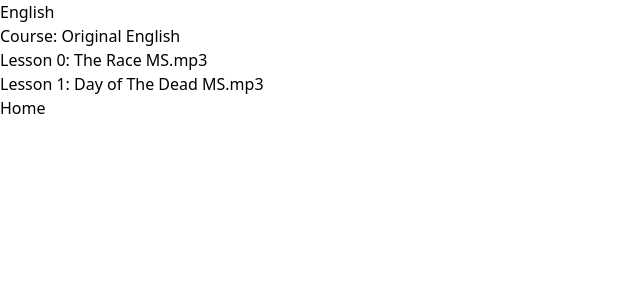
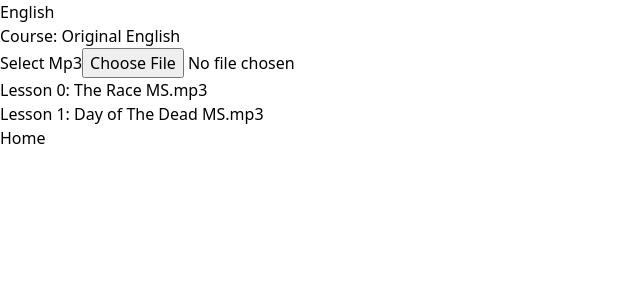
Before and after one commit to developedbyluan/ministoryapp, a Next.js app: page /english in a window 1280 px wide. Shown: the top 300 px of the page, without its empty margins (0-640 px from the left). Built offline with nearby package versions, Linux system fonts and the light colour scheme.

Commit message:
Add Select Mp3 input type file

```diff
--- a/app/english/page.tsx
+++ b/app/english/page.tsx
@@ -62,6 +62,12 @@ export default function EnglishPage() {
     <div>
       <h1>English</h1>
       <h2>Course: Original English</h2>
+      <div>
+        <label>
+          Select Mp3
+          <input type="file" accept=".mp3" />
+        </label>
+      </div>
       <ul>
         <li>Lesson 0: The Race MS.mp3</li>
         <li>Lesson 1: Day of The Dead MS.mp3</li>
```
